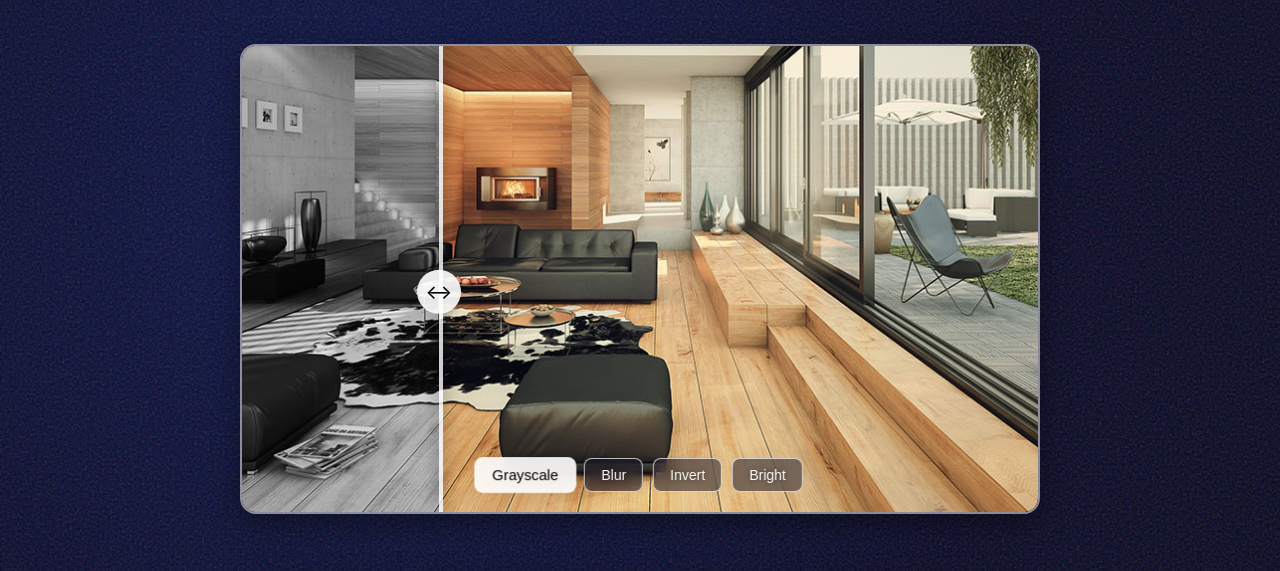
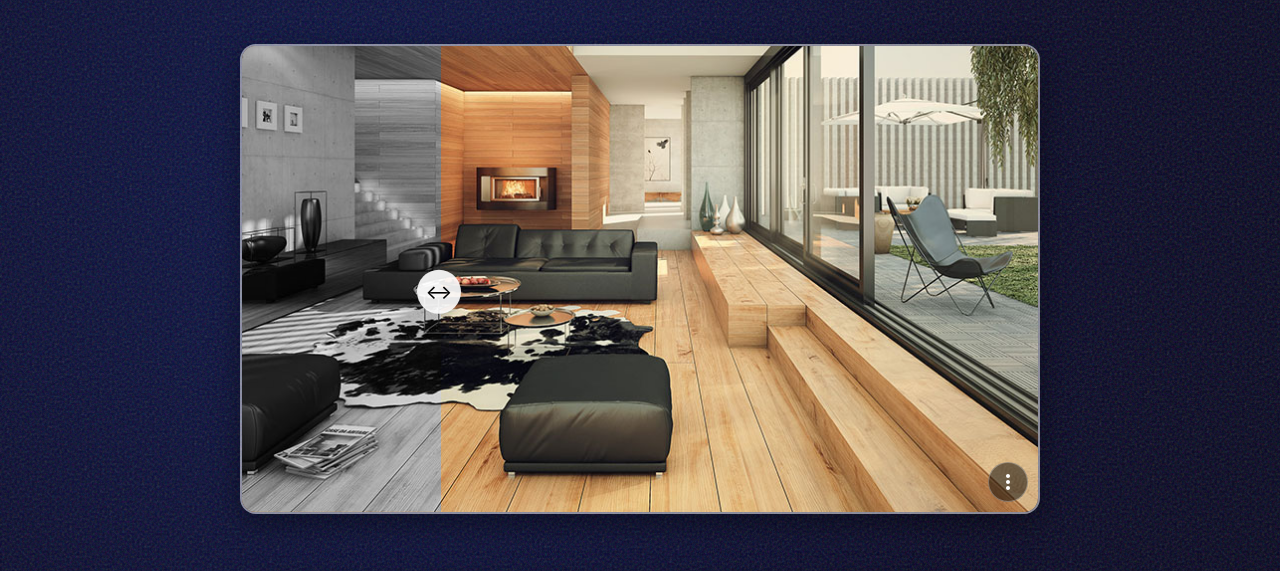
Before and after one commit to alekstar79/comparison-slider, a website built with Vite: page index.html in a window 1280 px wide. Shown: the part 149-720 px from the top of the page. Built offline with nearby package versions, Linux system fonts and the light colour scheme.

Commit message:
update-2.2

```diff
--- a/src/ComparisonSlider.ts
+++ b/src/ComparisonSlider.ts
@@ -24,22 +24,24 @@ export class ComparisonSlider
     await this.ensureImageLoaded()
 
     const covered = this.container.querySelector('.covered')! as HTMLElement
-    const originalCanvas = this.container.querySelector('.original-canvas') as HTMLCanvasElement
-    const filteredCanvas = this.container.querySelector('.filtered-canvas') as HTMLCanvasElement
-    const filterButtons = [...this.container.querySelectorAll('.filter-buttons button')] as HTMLButtonElement[]
+    const originalCanvas = covered.querySelector('.original-canvas')! as HTMLCanvasElement
+    const filteredCanvas = covered.querySelector('.filtered-canvas')! as HTMLCanvasElement
+    const handleLine = covered.querySelector('.handle-line')! as HTMLElement
+    const handleGrip = this.container.querySelector('.handle-grip')! as HTMLElement
 
     const direction = covered.dataset.direction as 'horizontal' | 'vertical'
 
-    const firstFilterBtn = filterButtons[0] as HTMLElement
-    const initialFilter = firstFilterBtn.dataset.filter || 'grayscale(100%)'
+    this.filterEngine = new FilterEngine(originalCanvas, filteredCanvas, this.originalImage)
 
-    this.filterEngine = new FilterEngine(originalCanvas, filteredCanvas, this.originalImage)
-    this.filterEngine.applyFilter(initialFilter)
+    new UiController(covered, this.filterEngine)
 
-    this.dragController = new DragController(this.container, direction)
+    const firstActiveButton = covered.querySelector('.filter-buttons button.active') as HTMLButtonElement | null
+    if (firstActiveButton) {
+      this.filterEngine.applyFilter(firstActiveButton.dataset.filter!)
+    }
+
+    this.dragController = new DragController(covered, handleGrip, handleLine, filteredCanvas, direction)
     this.resetPosition()
-
-    new UiController(filterButtons, this.filterEngine)
 
     this.setupResizeObserver()
   }
@@ -66,7 +68,6 @@ export class ComparisonSlider
     const initX = parseInt(covered.dataset.initX || '0', 10)
     const initY = parseInt(covered.dataset.initY || '0', 10)
 
-    // Calculate position based on the current size of the container
     const newX = (initX / this.originalImage.naturalWidth) * covered.clientWidth
     const newY = (initY / this.originalImage.naturalHeight) * covered.clientHeight
 
--- a/src/DragController.ts
+++ b/src/DragController.ts
@@ -1,10 +1,9 @@
 export class DragController {
-  private readonly container: HTMLElement
-  private readonly covered: HTMLElement
+  private readonly boundary: HTMLElement
   private readonly handleGrip: HTMLElement
   private readonly handleLine: HTMLElement
+  private readonly filteredCanvas: HTMLCanvasElement
   private readonly direction: 'horizontal' | 'vertical'
-  private readonly filteredCanvas: HTMLCanvasElement
 
   private isDragging = false
   private animationFrameId: number | null = null
@@ -12,34 +11,37 @@ export class DragController {
   private posX = 200
   private posY = 100
 
-  constructor(container: HTMLElement, direction: 'horizontal' | 'vertical') {
-    this.container = container
-    this.covered = container.querySelector('.covered')!
-    this.filteredCanvas = this.covered.querySelector('.filtered-canvas')!
-    this.handleGrip = container.querySelector('.handle-grip')!
-    this.handleLine = this.covered.querySelector('.handle-line')!
+  constructor(
+    boundary: HTMLElement,
+    handleGrip: HTMLElement,
+    handleLine: HTMLElement,
+    filteredCanvas: HTMLCanvasElement,
+    direction: 'horizontal' | 'vertical'
+  ) {
+    this.boundary = boundary
+    this.handleGrip = handleGrip
+    this.handleLine = handleLine
+    this.filteredCanvas = filteredCanvas
     this.direction = direction
 
-    this.container.classList.add(this.direction)
-    this.handleGrip.classList.add(this.direction)
-    this.handleLine.classList.add(this.direction)
+    // Add direction classes to make the line and grip visible and oriented correctly
+    this.handleLine.classList.add(direction)
+    this.handleGrip.classList.add(direction)
 
     this.bindEvents()
   }
 
   setPosition(x: number, y: number) {
-    const { clientWidth, clientHeight } = this.covered
+    const { clientWidth, clientHeight } = this.boundary
     this.posX = Math.max(0, Math.min(clientWidth, x))
     this.posY = Math.max(0, Math.min(clientHeight, y))
 
-    // Update grip immediately for responsiveness
     this.handleGrip.style.transform = `translate(${this.posX}px, ${this.posY}px)`
-
     this.scheduleUpdate()
   }
 
   private getClientPos(e: MouseEvent | TouchEvent) {
-    const rect = this.covered.getBoundingClientRect()
+    const rect = this.boundary.getBoundingClientRect()
     const touch = 'touches' in e ? e.touches[0] : e
     return {
       x: touch.clientX - rect.left,
@@ -66,7 +68,6 @@ export class DragController {
       this.handleGrip.classList.remove('draggable')
     }
 
-    // We only drag the grip, not the line
     this.handleGrip.addEventListener('mousedown', onStart)
     document.addEventListener('mousemove', onMove)
     document.addEventListener('mouseup', onEnd)
@@ -76,16 +77,12 @@ export class DragController {
   }
 
   private scheduleUpdate() {
-    if (this.animationFrameId) {
-      // No need to cancel, just let the last scheduled update run
-      return
-    }
+    if (this.animationFrameId) return
     this.animationFrameId = requestAnimationFrame(() => this.updateClip())
   }
 
   private updateClip() {
     this.animationFrameId = null
-
     if (this.direction === 'horizontal') {
       this.filteredCanvas.style.clipPath = `inset(0 calc(100% - ${this.posX}px) 0 0)`
       this.handleLine.style.transform = `translateX(${this.posX}px)`
--- a/src/SliderHtmlBuilder.ts
+++ b/src/SliderHtmlBuilder.ts
@@ -1,36 +1,32 @@
 export class SliderHtmlBuilder
 {
   private static readonly ALL_FILTERS = [
-    // Basic
+    // ... (filter list is unchanged)
     { name: 'Grayscale', value: 'grayscale(100%)' },
     { name: 'Blur', value: 'blur(3px)' },
     { name: 'Invert', value: 'invert(100%)' },
     { name: 'Bright', value: 'brightness(150%)' },
-
-    // Contrast/brightness
     { name: 'Dark', value: 'brightness(50%)' },
     { name: 'Contrast', value: 'contrast(200%)' },
     { name: 'Poster', value: 'contrast(300%) brightness(70%)' },
-
-    // Chromatic
     { name: 'Sepia', value: 'sepia(100%)' },
     { name: 'Blue', value: 'hue-rotate(90deg)' },
     { name: 'Orange', value: 'hue-rotate(180deg)' },
     { name: 'Saturate', value: 'saturate(300%)' },
-
-    // Advanced
     { name: 'Heavy Blur', value: 'blur(8px)' },
     { name: 'Shadow', value: 'brightness(60%) contrast(150%)' },
     { name: 'Glow', value: 'brightness(130%) contrast(120%) drop-shadow(0 0 5px rgba(255,255,255,0.8))' },
     { name: 'Vintage', value: 'sepia(60%) brightness(110%) contrast(110%)' },
     { name: 'Cold', value: 'hue-rotate(-20deg) contrast(110%) brightness(95%)' },
     { name: 'Warm', value: 'hue-rotate(20deg) saturate(120%) brightness(105%)' },
-
-    // New Creative Filters
     { name: 'Cinematic', value: 'contrast(1.2) saturate(1.2) sepia(0.3)' },
     { name: 'Duotone', value: 'contrast(1.5) hue-rotate(-35deg) saturate(2)' },
     { name: 'Neon', value: 'brightness(1.5) contrast(1.5) saturate(1.5) hue-rotate(290deg)' },
-    { name: 'Matrix', value: 'contrast(1.2) saturate(0.8) hue-rotate(90deg) brightness(0.8)' }
+    { name: 'Matrix', value: 'contrast(1.2) saturate(0.8) hue-rotate(90deg) brightness(0.8)' },
+    { name: 'Noir', value: 'grayscale(1) contrast(1.3) brightness(0.9)' },
+    { name: 'Lomo', value: 'contrast(1.4) saturate(1.1) brightness(0.9) sepia(0.2)' },
+    { name: 'Pop Art', value: 'contrast(1.8) saturate(2.5) brightness(1.1) hue-rotate(15deg)' },
+    { name: 'Old Photo', value: 'sepia(0.5) contrast(1.1) brightness(0.9) saturate(0.8)' }
   ]
 
   static enhanceImage(img: HTMLImageElement): HTMLElement
@@ -43,14 +39,20 @@ export class SliderHtmlBuilder
     const initX = img.dataset.initX || '25'
     const initY = img.dataset.initY || '25'
 
-    const filterNames = img.dataset.filters?.split(',') || ['Grayscale', 'Blur', 'Invert', 'Bright']
+    const filterNamesStr = img.dataset.filters || 'Grayscale,Blur,Invert,Bright'
+    const filterNames = filterNamesStr.split(',').map(name => name.trim())
 
-    let filtersHtml = ''
-    SliderHtmlBuilder.ALL_FILTERS.forEach(filterDef => {
-      if (filterNames.some(name => name.trim() === filterDef.name)) {
-        filtersHtml += `<button data-filter="${filterDef.value}">${filterDef.name}</button>`
-      }
-    })
+    let filtersToRender = SliderHtmlBuilder.ALL_FILTERS
+
+    if (!filterNames.includes('all') && !filterNames.includes('*')) {
+      filtersToRender = SliderHtmlBuilder.ALL_FILTERS.filter(filterDef =>
+        filterNames.some(name => name.trim() === filterDef.name)
+      )
+    }
+
+    const filtersHtml = filtersToRender.map(filterDef =>
+      `<button data-filter="${filterDef.value}">${filterDef.name}</button>`
+    ).join('')
 
     container.innerHTML = `<div
       class="covered"
@@ -61,12 +63,17 @@ export class SliderHtmlBuilder
     >
       <canvas class="original-canvas"></canvas>
       <canvas class="filtered-canvas"></canvas>
-
       <div class="handle-line"></div>
-
-      <div class="filter-buttons">${filtersHtml}</div>
+      <div class="ui-panel">
+        <div class="filter-buttons">${filtersHtml}</div>
+      </div>
+      <button class="ui-toggle-button">
+        <svg xmlns="http://www.w3.org/2000/svg" viewBox="0 0 24 24" fill="currentColor">
+          <path d="M12 8c1.1 0 2-.9 2-2s-.9-2-2-2-2 .9-2 2 .9 2 2 2zm0 2c-1.1 0-2 .9-2 2s.9 2 2 2 2-.9 2-2-.9-2-2-2zm0 6c-1.1 0-2 .9-2 2s.9 2 2 2 2-.9 2-2-.9-2-2-2z"/>
+        </svg>
+      </button>
     </div>
-    <div class="handle-grip"></div>` // Moved handle-grip outside .covered
+    <div class="handle-grip"></div>`
 
     const parent = img.parentNode!
     parent.insertBefore(container, img)
--- a/src/UIController.ts
+++ b/src/UIController.ts
@@ -1,21 +1,37 @@
 import { FilterEngine } from './FilterEngine'
 
 export class UiController {
-  constructor(
-    private readonly filterButtons: HTMLButtonElement[],
-    private readonly filterEngine: FilterEngine
-  ) {
+  private readonly container: HTMLElement
+  private readonly filterButtons: HTMLButtonElement[]
+  private readonly filterEngine: FilterEngine
+  private readonly uiPanel: HTMLElement
+  private readonly toggleButton: HTMLButtonElement
+
+  constructor(container: HTMLElement, filterEngine: FilterEngine) {
+    this.container = container
+    this.filterEngine = filterEngine
+
+    this.uiPanel = this.container.querySelector('.ui-panel')!
+    this.toggleButton = this.container.querySelector('.ui-toggle-button')!
+    this.filterButtons = Array.from(this.uiPanel.querySelectorAll('.filter-buttons button'))
+
     this.init()
   }
 
   private init() {
+    this.toggleButton.addEventListener('click', () => this.toggleUiPanel())
+
     this.filterButtons.forEach(btn => {
-      btn.addEventListener('click', this.onFilterClick.bind(this))
+      btn.addEventListener('click', (e) => this.onFilterClick(e))
     })
 
     if (this.filterButtons.length > 0) {
       this.setActiveButton(this.filterButtons[0])
     }
+  }
+
+  private toggleUiPanel() {
+    this.uiPanel.classList.toggle('open')
   }
 
   private onFilterClick(event: MouseEvent) {
--- a/src/style.css
+++ b/src/style.css
@@ -55,7 +55,7 @@ h2 {
   box-shadow: 0 10px 30px rgba(0,0,0,.4);
   display: block;
   line-height: 0;
-  overflow: hidden; /* Hide overflowing parts of the canvas */
+  overflow: hidden; /* This is correct now, it clips the line and the UI panel */
 }
 
 .slider-large {
@@ -79,7 +79,6 @@ h2 {
   width: 100%;
   height: 100%;
   display: block;
-  border-radius: 14px; /* Match parent's border-radius */
 }
 
 .original-canvas {
@@ -113,12 +112,11 @@ h2 {
   margin-top: -22px;
   background-color: rgba(255, 255, 255, 0.9);
   border-radius: 50%;
-  z-index: 10;
+  z-index: 30;
   cursor: grab;
   display: flex;
   align-items: center;
   justify-content: center;
-  /* Removed: transition: transform 0.1s; */
 }
 
 .handle-grip:after {
@@ -147,24 +145,68 @@ h2 {
   content: '↕';
 }
 
+.ui-toggle-button {
+  position: absolute;
+  bottom: 10px;
+  right: 10px;
+  width: 40px;
+  height: 40px;
+  background: rgba(0, 0, 0, 0.5);
+  border: 1px solid rgba(255, 255, 255, 0.3);
+  border-radius: 50%;
+  color: white;
+  cursor: pointer;
+  z-index: 25;
+  display: flex;
+  align-items: center;
+  justify-content: center;
+  padding: 0;
+  transition: background 0.2s;
+}
+
+.ui-toggle-button:hover {
+  background: rgba(0, 0, 0, 0.7);
+}
+
+.ui-toggle-button svg {
+  width: 24px;
+  height: 24px;
+}
+
+.ui-panel {
+  position: absolute;
+  bottom: 0;
+  left: 0;
+  right: 0;
+  background: rgba(0, 0, 0, 0.3);
+  backdrop-filter: blur(10px);
+  -webkit-backdrop-filter: blur(10px);
+  border-top: 1px solid rgba(255, 255, 255, 0.2);
+  padding: 20px;
+  padding-bottom: 60px; /* Space for the toggle button */
+  transform: translateY(100%);
+  transition: transform 0.3s ease-in-out, visibility 0.3s;
+  z-index: 20;
+  visibility: hidden;
+  border-bottom-left-radius: 14px;
+  border-bottom-right-radius: 14px;
+}
+
+.ui-panel.open {
+  transform: translateY(0);
+  visibility: visible;
+}
+
 .filter-buttons {
-  position: absolute;
-  bottom: 20px;
-  left: 50%;
-  transform: translateX(-50%);
-  z-index: 10;
   display: flex;
   justify-content: center;
   flex-wrap: wrap;
   gap: 10px;
-  width: 90%;
 }
 .filter-buttons button {
   padding: 8px 16px;
   border: 1px solid rgba(255, 255, 255, 0.7);
   background: rgba(20, 20, 40, 0.5);
-  backdrop-filter: blur(10px);
-  -webkit-backdrop-filter: blur(10px);
   color: #fff;
   cursor: pointer;
   border-radius: 8px;
@@ -197,8 +239,9 @@ h2 {
     width: 90vw;
     height: auto; /* Let aspect-ratio handle the height */
   }
-  .filter-buttons {
-    bottom: 10px;
+  .ui-toggle-button {
+    bottom: 5px;
+    right: 5px;
   }
   .filter-buttons button {
     min-width: 70px;
```
Also changed, not shown: index.html (+1 -1 lines).
